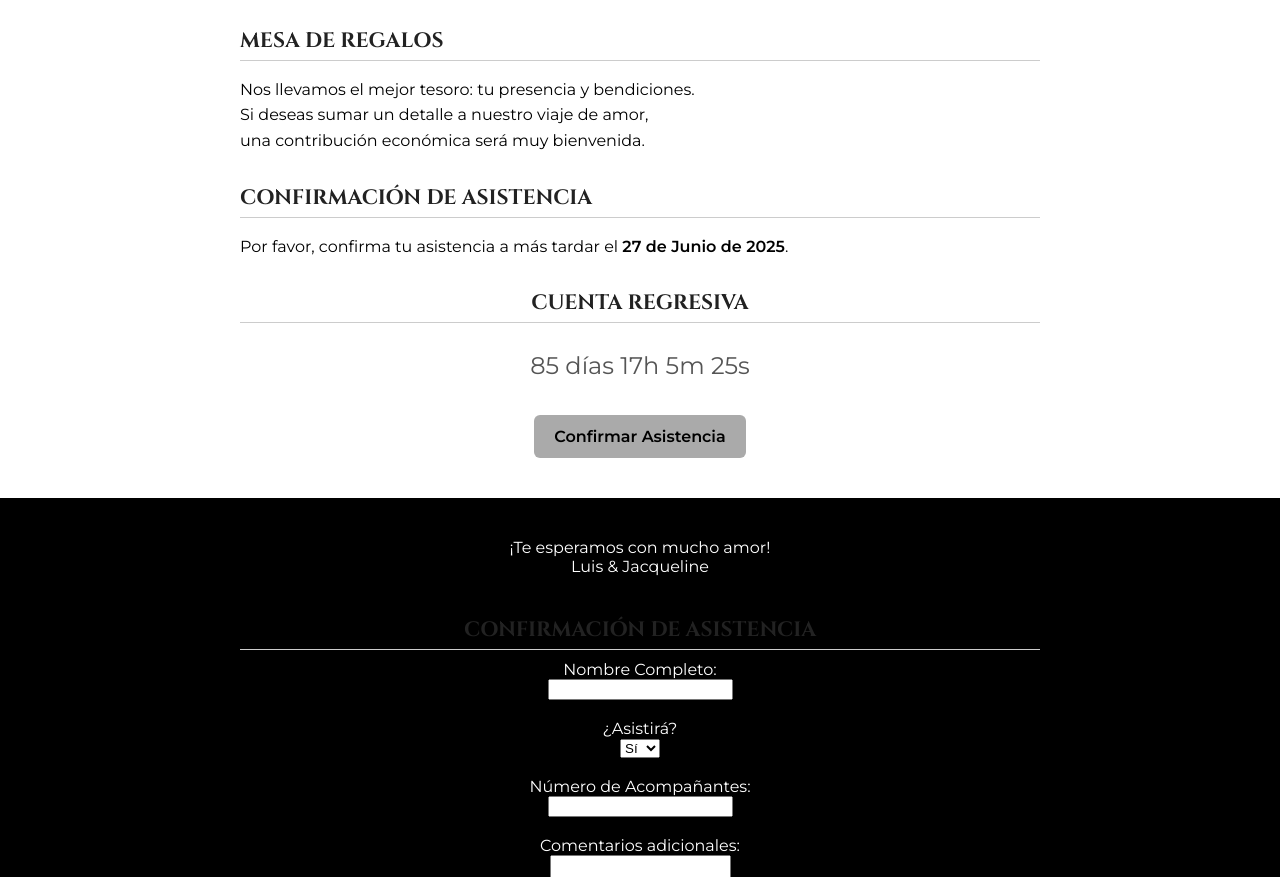
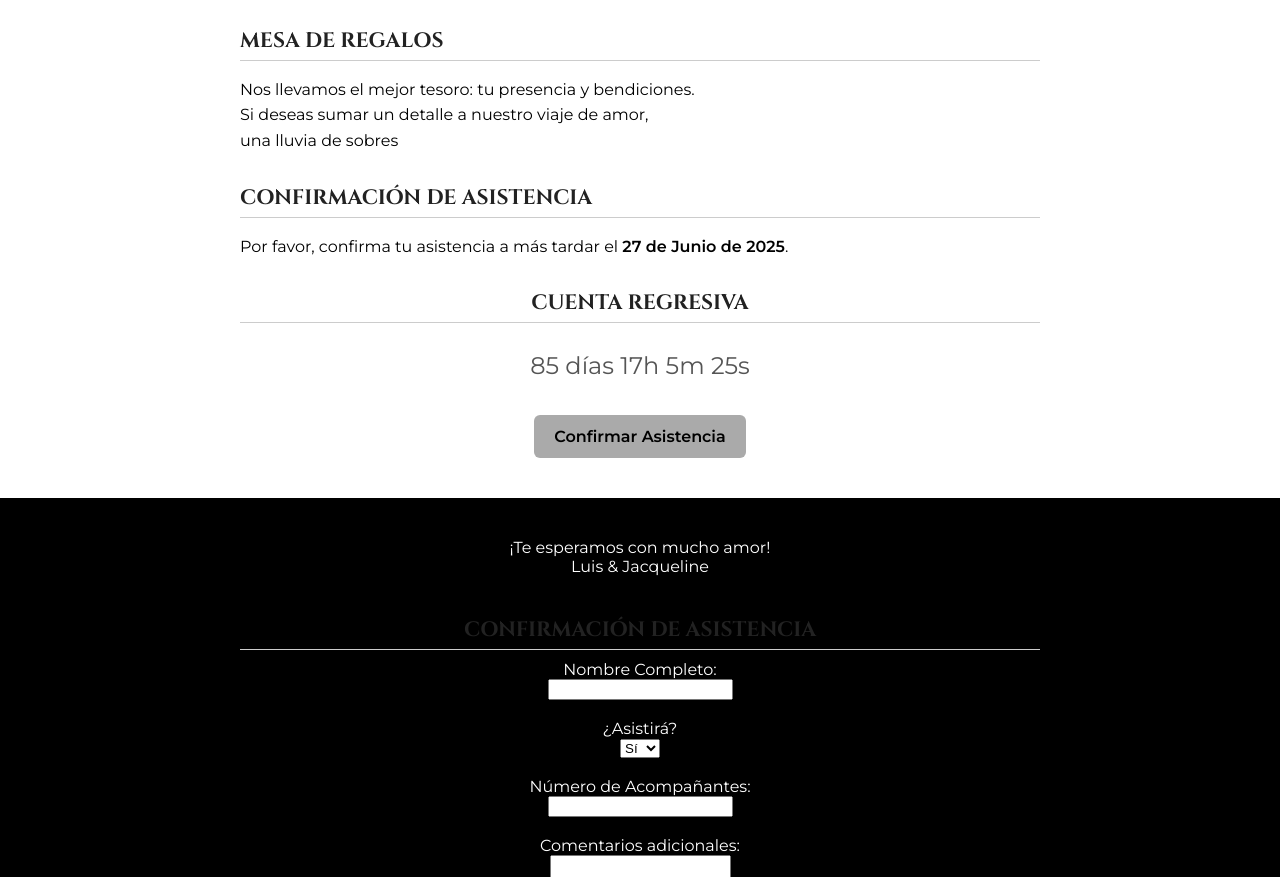
Before and after one commit to Jackie9006/Luis-Jacqueline-, a plain HTML site: page index.html in a window 1280 px wide. Shown: the part 1087-1964 px from the top of the page. Drawn offline with Linux system fonts and the light colour scheme.

Commit message:
Update index.html

```diff
--- a/index.html
+++ b/index.html
@@ -119,7 +119,7 @@
             <h3>Mesa de Regalos</h3>
             <p>Nos llevamos el mejor tesoro: tu presencia y bendiciones.<br>
             Si deseas sumar un detalle a nuestro viaje de amor,<br>
-            una contribución económica será muy bienvenida.</p>
+            una lluvia de sobres </p>
         </div>
 
         <div class="info-block">
```
